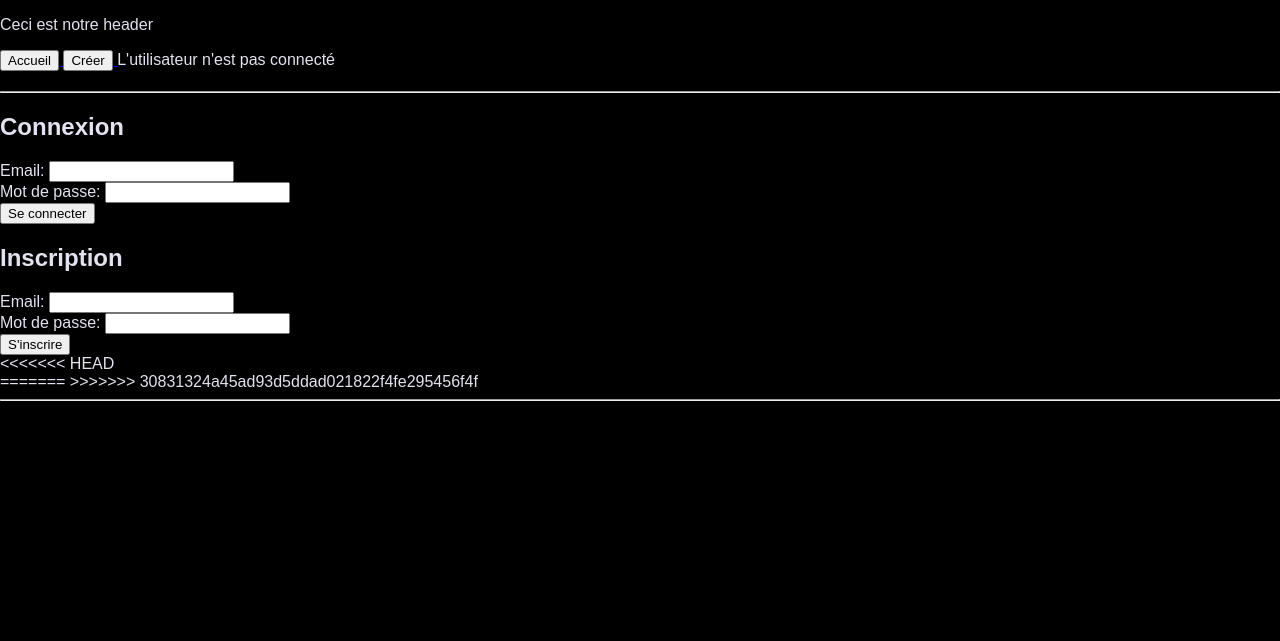
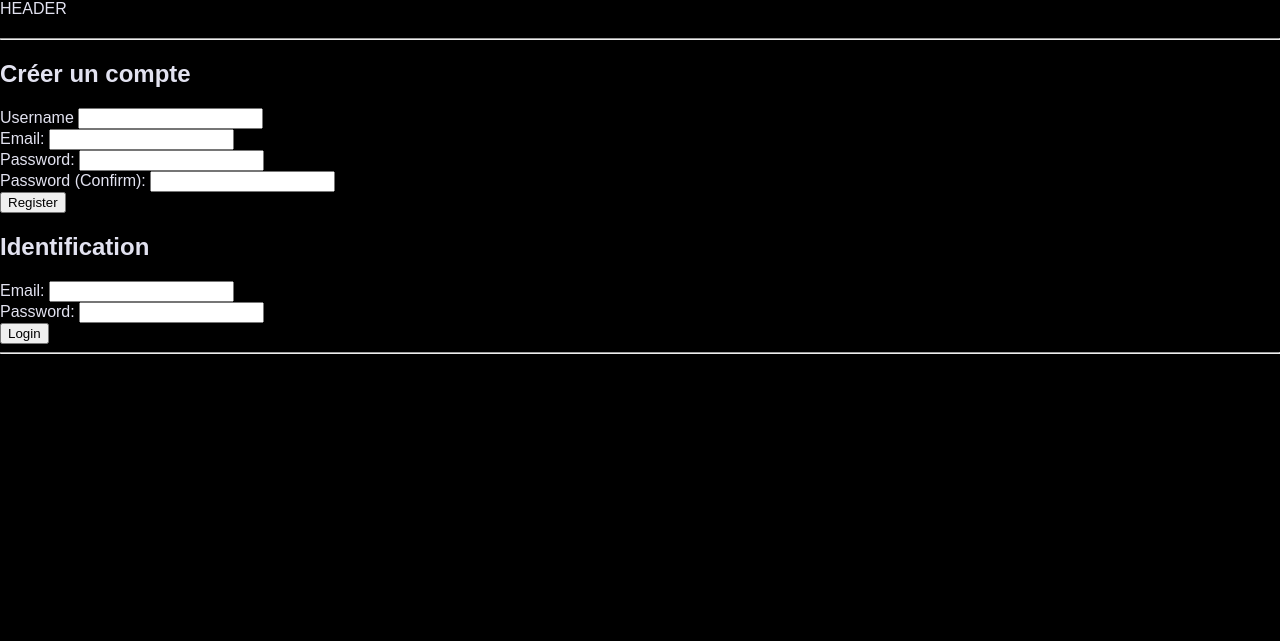
Before and after one commit to aket0/ECF-MVC, a PHP site: page /login in a window 1280 px wide. Shown: the top 641 px of the page. Run offline with PHP 8.4, Linux system fonts and the light colour scheme.

Commit message:
modifiying inputs

```diff
--- a/view/header.html.twig
+++ b/view/header.html.twig
@@ -9,19 +9,7 @@
 	</head>
 	<body>
 		<header>
-			<p>Ceci est notre header</p>
-			<a href="home">
-				<button>Accueil</button>
-			</a>
-			<a href="creer">
-				<button>Créer</button>
-			</a>
-			{% if session.user is defined %}
-				Bonjour
-				{{session.user}}
-			{% else %}
-				L'utilisateur n'est pas connecté
-			{% endif %}
+	HEADER
 
 		</header><hr></body>
 </html>
--- a/view/home.html.twig
+++ b/view/home.html.twig
@@ -1,5 +1,5 @@
 <div>
-	{% for offre in offres %}
+
 		<div>
 			<form method="post">
 				<div class="container">
@@ -18,5 +18,5 @@
 				</div>
 			</form>
 		</div>
-	{% endfor %}
+
 </div>
--- a/view/login.html.twig
+++ b/view/login.html.twig
@@ -1,36 +1,39 @@
 <div class="container">
         <div class="row">
             <div class="col">
-                <h2>Connexion</h2>
+                <h2>Créer un compte</h2>
                 <form action="/login" method="post">
                     <div class="mb-3">
+                        <label for="username" class="form-label">Username</label>
+                        <input type="text" class="form-control" id="username" name="username" required>
+                    </div>
+                     <div class="mb-3">
                         <label for="email" class="form-label">Email:</label>
                         <input type="email" class="form-control" id="email" name="email" required>
                     </div>
                     <div class="mb-3">
-                        <label for="password" class="form-label">Mot de passe:</label>
+                        <label for="password" class="form-label">Password:</label>
                         <input type="password" class="form-control" id="password" name="password" required>
                     </div>
-                    <button type="submit" class="btn btn-primary">Se connecter</button>
+                     <div class="mb-3">
+                        <label for="confirme-password" class="form-label">Password (Confirm):</label>
+                        <input type="password" class="form-control" id="password" name="confirme-password" required>
+                    </div>
+                    <button type="submit" class="btn btn-primary">Register</button>
                 </form>
             </div>
             <div class="col">
-                <h2>Inscription</h2>
+                <h2>Identification</h2>
                 <form action="/register" method="post">
                     <div class="mb-3">
                         <label for="new_email" class="form-label">Email:</label>
                         <input type="email" class="form-control" id="new_email" name="new_email" required>
                     </div>
                     <div class="mb-3">
-                        <label for="new_password" class="form-label">Mot de passe:</label>
+                        <label for="password" class="form-label">Password:</label>
                         <input type="password" class="form-control" id="new_password" name="new_password" required>
                     </div>
-                    <button type="submit" class="btn btn-primary">S'inscrire</button>
+                    <button type="submit" class="btn btn-primary">Login</button>
                 </form>
             </div>
         </div>
-<<<<<<< HEAD
-    </div>
-=======
-    </div>
->>>>>>> 30831324a45ad93d5ddad021822f4fe295456f4f
```
Also changed, not shown: 6 other files.
